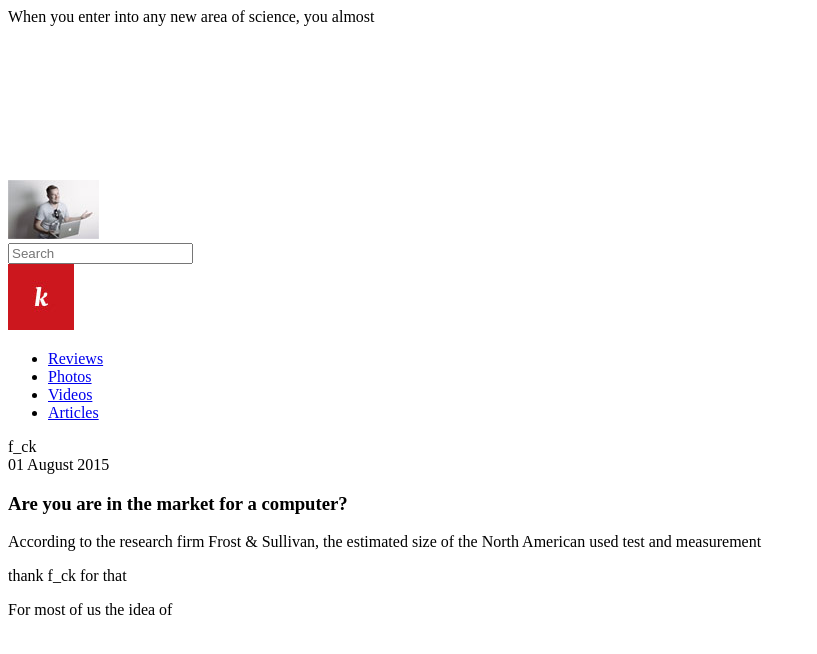
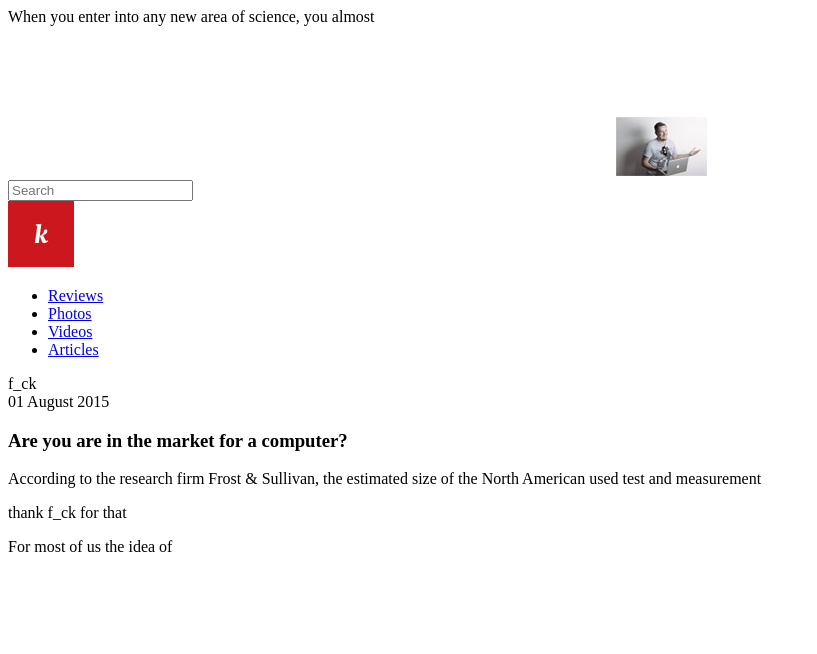
Before and after one commit to AndreyDorodnev/Magazine-template, a website: page index.html in a window 1280 px wide. Shown: the whole page, without its empty margins (0-817 px from the left). Drawn offline with Linux system fonts and the light colour scheme.

Commit message:
profile menu styling

```diff
--- a/index.html
+++ b/index.html
@@ -25,9 +25,9 @@
                         <svg class="menu_icon">
                             <use xlink:href="img/symbol/sprite.svg#icons--menu"/>
                         </svg>
-                        <div class="profile-img">
-                            <a href="#"><img src="img/header/profile.jpg" alt="profile image"></a>
-                        </div>
+                        <a href="#" class="profile-img">
+                            <img src="img/header/profile.jpg" alt="profile image">
+                        </a>
                     </section>
                     <div class="search-line">
                         <input type="text" class="search_input" placeholder="Search">
--- a/scss/blocks/header.scss
+++ b/scss/blocks/header.scss
@@ -24,5 +24,36 @@ header{
             left: 0;
             top: 0;
         }
+
+        .profile{
+            position: relative;
+            width: 146px;
+            z-index: 2;
+            display: flex;
+            justify-content: space-between;
+            align-items: center;
+            margin-right: 0;
+            margin-left: auto;
+            margin-top: 46px;
+            margin-right: 55px;
+            svg{
+                fill: $white;
+                width: 16px;
+                height: 16px;
+            }
+            .profile-img{
+                display: block;
+                width: 48px;
+                height: 48px;
+                border-radius: 50%;
+                overflow: hidden;
+                img{
+                    display: block;
+                    width: 100%;
+                    height: 100%;
+                    object-fit: cover;
+                }
+            }
+        }
     }
 }
```
